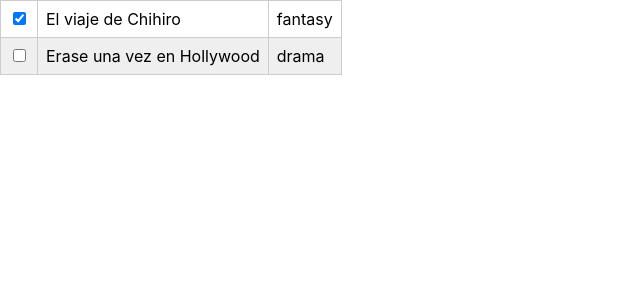
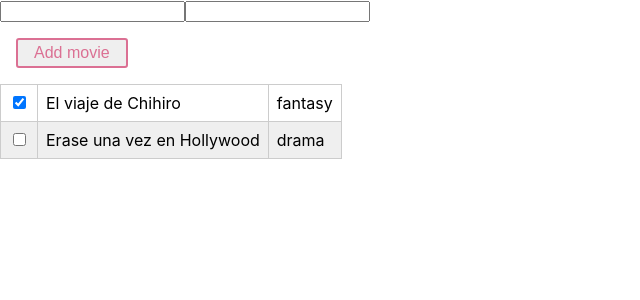
Before and after one commit to hernandezgonzalo/movies-list, a React (Create React App) app: page / in a window 1280 px wide. Shown: the top 300 px of the page, without its empty margins (0-640 px from the left). Built offline with nearby package versions, Linux system fonts and the light colour scheme.

Commit message:
feature: add genres for the new movie

```diff
--- a/package.json
+++ b/package.json
@@ -8,6 +8,7 @@
     "@testing-library/user-event": "^7.2.1",
     "react": "^16.13.1",
     "react-dom": "^16.13.1",
+    "react-hook-form": "^5.7.2",
     "react-redux": "^7.2.0",
     "react-scripts": "3.4.1",
     "redux": "^4.0.5",
--- /dev/null
+++ b/src/components/NewMovieForm.js
@@ -0,0 +1,43 @@
+import React, { useState } from "react";
+import { useForm } from "react-hook-form";
+import Submit from "./ui/Submit";
+
+const NewMovieForm = () => {
+  const [genres, setGenres] = useState([]);
+  const { register, handleSubmit, errors } = useForm();
+
+  const onSubmit = data => {
+    console.log(data.title, genres);
+  };
+
+  // add new genre to state
+  const handleAddGenre = value => {
+    setGenres([...genres, value]);
+  };
+
+  return (
+    <div>
+      <form onSubmit={handleSubmit(onSubmit)}>
+        <input name="title" ref={register({ required: true })} />
+        {errors.title && <span>This field is required</span>}
+        <input
+          name="genre"
+          onKeyPress={e => {
+            if (e.charCode === 13) {
+              e.preventDefault(); // avoid submit when enter is pressed
+              handleAddGenre(e.target.value);
+            }
+          }}
+        />
+        <Submit value={"Add movie"} />
+      </form>
+      <ul>
+        {genres.map((genre, index) => (
+          <li key={index}>{genre}</li>
+        ))}
+      </ul>
+    </div>
+  );
+};
+
+export default NewMovieForm;
--- /dev/null
+++ b/src/components/ui/Submit.js
@@ -0,0 +1,19 @@
+import React from "react";
+import styled from "styled-components";
+
+const Button = styled.input`
+  display: inline-block;
+  color: palevioletred;
+  font-size: 1em;
+  margin: 1em;
+  padding: 0.25em 1em;
+  border: 2px solid palevioletred;
+  border-radius: 3px;
+  display: block;
+`;
+
+const Submit = ({ value }) => {
+  return <Button type="submit" value={value} />;
+};
+
+export default Submit;
--- a/src/pages/Home.js
+++ b/src/pages/Home.js
@@ -1,10 +1,12 @@
 import React from "react";
 import { connect } from "react-redux";
 import MoviesList from "../components/MoviesList";
+import NewMovieForm from "../components/NewMovieForm";
 
 const Home = ({ movies }) => {
   return (
     <>
+      <NewMovieForm />
       <MoviesList movies={movies} />
     </>
   );
```
Also changed, not shown: 1 other file (tests, documents, lock files or other folders).
